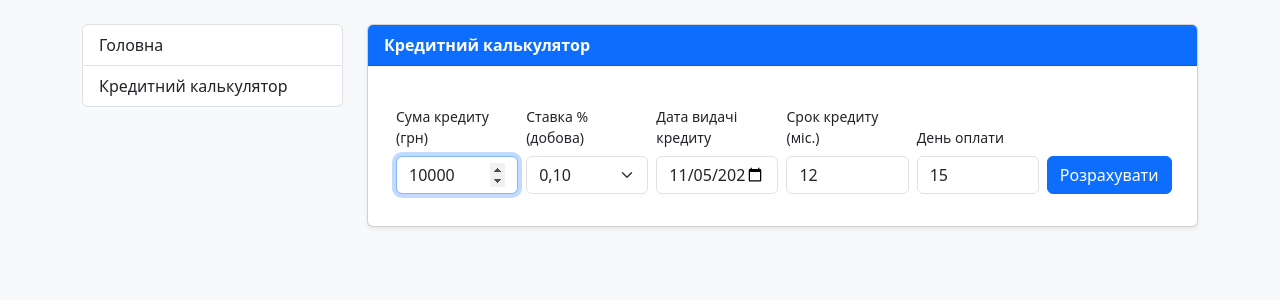
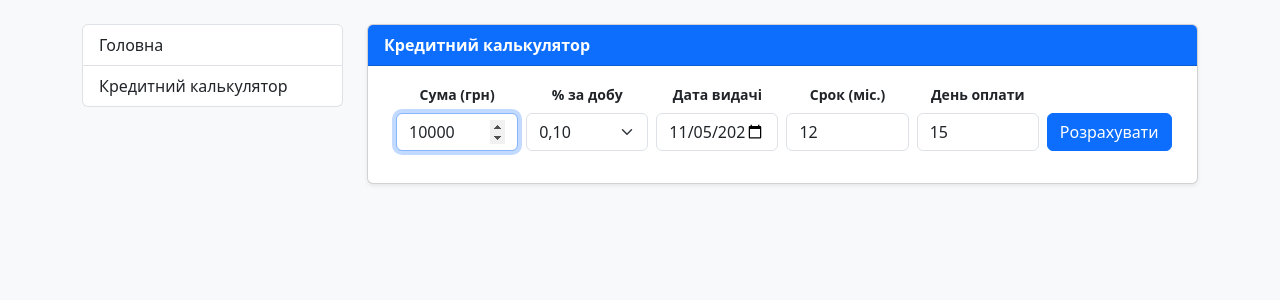
Before and after one commit to koliada1973/mysite_project, a Django app: page /calculator/ in a window 1280 px wide. Shown: the part 56-356 px from the top of the page. Run offline with Django 5.2, Linux system fonts and the light colour scheme.

Commit message:
Незначні правки

```diff
--- a/mysite/credit_calculator/forms.py
+++ b/mysite/credit_calculator/forms.py
@@ -4,13 +4,13 @@ from datetime import date
 
 class CalculatorForm(forms.Form):
     start_date = forms.DateField(
-        label="Дата видачі кредиту",
+        label="Дата видачі",
         input_formats=["%Y-%m-%d"],
         initial=date.today,
         widget=forms.DateInput(attrs={"type": "date", "class": "form-control"}))
 
     srok = forms.IntegerField(
-        label="Срок кредиту (міс.)",
+        label="Срок (міс.)",
         initial=12,
         widget=forms.NumberInput(attrs={"class": "form-control"}))
 
@@ -34,14 +34,14 @@ class CalculatorForm(forms.Form):
         (0.15, "0,15"),
     ]
     percent = forms.ChoiceField(
-        label="Ставка % (добова)",
+        label="% за добу",
         choices=PERCENT_CHOICES,
         initial=0.10,
         # help_text="Виберіть добову % ставку",
         widget=forms.Select(attrs={"class": "form-select"}))
 
     credit_sum = forms.FloatField(
-            label="Сума кредиту (грн)",
+            label="Сума (грн)",
             initial=10000,
             widget=forms.NumberInput(attrs={"class": "form-control", "step": "0.01", 'autofocus': True}))
 
--- a/mysite/credit_calculator/templates/credit_calculator/calculator.html
+++ b/mysite/credit_calculator/templates/credit_calculator/calculator.html
@@ -6,53 +6,53 @@
             <strong>Кредитний калькулятор</strong>
         </div>
         <div class="card-body">
-            <div class="container mt-4">
+            <div class="container mt-0">
                 <form method="post" novalidate>
                     {% csrf_token %}
 
                     <div class="row g-2 align-items-end">
 
-                        <div class="col-md-2">
+                        <div class="col-md-2 text-center">
                             <div class="mb-3">
-                                <label for="{{ form.credit_sum.id_for_label }}" class="form-label small">{{ form.credit_sum.label }}</label>
+                                <label for="{{ form.credit_sum.id_for_label }}" class="form-label small fw-bold text-center">{{ form.credit_sum.label }}</label>
                                 {{ form.credit_sum }}
                                 {% for error in form.credit_sum.errors %}<div class="alert alert-danger p-1 mt-1 small">{{ error }}</div>{% endfor %}
                             </div>
                         </div>
 
-                        <div class="col-md-2">
+                        <div class="col-md-2 text-center">
                             <div class="mb-3">
-                                <label for="{{ form.percent.id_for_label }}" class="form-label small">{{ form.percent.label }}</label>
+                                <label for="{{ form.percent.id_for_label }}" class="form-label small fw-bold text-center">{{ form.percent.label }}</label>
                                 {{ form.percent }}
                                 {% for error in form.percent.errors %}<div class="alert alert-danger p-1 mt-1 small">{{ error }}</div>{% endfor %}
                             </div>
                         </div>
 
-                        <div class="col-md-2">
+                        <div class="col-md-2 text-center">
                             <div class="mb-3">
-                                <label for="{{ form.start_date.id_for_label }}" class="form-label small">{{ form.start_date.label }}</label>
+                                <label for="{{ form.start_date.id_for_label }}" class="form-label small fw-bold text-center">{{ form.start_date.label }}</label>
                                 {{ form.start_date }}
                                 {% for error in form.start_date.errors %}<div class="alert alert-danger p-1 mt-1 small">{{ error }}</div>{% endfor %}
                             </div>
                         </div>
 
-                        <div class="col-md-2">
+                        <div class="col-md-2 text-center">
                             <div class="mb-3">
-                                <label for="{{ form.srok.id_for_label }}" class="form-label small">{{ form.srok.label }}</label>
+                                <label for="{{ form.srok.id_for_label }}" class="form-label small fw-bold text-center">{{ form.srok.label }}</label>
                                 {{ form.srok }}
                                 {% for error in form.srok.errors %}<div class="alert alert-danger p-1 mt-1 small">{{ error }}</div>{% endfor %}
                             </div>
                         </div>
 
-                        <div class="col-md-2">
+                        <div class="col-md-2 text-center">
                             <div class="mb-3">
-                                <label for="{{ form.day_of_pay.id_for_label }}" class="form-label small">{{ form.day_of_pay.label }}</label>
+                                <label for="{{ form.day_of_pay.id_for_label }}" class="form-label small fw-bold text-center">{{ form.day_of_pay.label }}</label>
                                 {{ form.day_of_pay }}
                                 {% for error in form.day_of_pay.errors %}<div class="alert alert-danger p-1 mt-1 small">{{ error }}</div>{% endfor %}
                             </div>
                         </div>
 
-                        <div class="col-md-2">
+                        <div class="col-md-2 text-center">
                             <div class="mb-3">
                                 <div class="col-12 text-center">
                                     <button type="submit" class="btn btn-primary mt-2">Розрахувати</button>
@@ -64,7 +64,16 @@
 
                 {% if grafik %}
                 <hr>
-                    <h4>Результат розрахунку:</h4>
+{#                    <h5>Результат розрахунку:</h5>#}
+{#                    <p>Плановий платіж:<strong> {{ plan_pay }}</strong> грн.  Переплата: <strong> {{ pereplata }} </strong> грн.</p>#}
+                    <div class="d-flex align-items-center mb-3">
+                        <h5 class="mb-0 me-4">Результат розрахунку:</h5>
+                        <p class="mb-0">
+                            Плановий платіж: <strong> {{ plan_pay }}</strong> грн. &nbsp;&nbsp;
+                            Переплата: <strong> {{ pereplata }} </strong> грн.
+                        </p>
+                    </div>
+
                     <div class="table-responsive" style="max-height: 380px; overflow-y: scroll;">
                         <table class="table table-bordered table-hover">
                             <thead class="table-primary">
@@ -94,8 +103,6 @@
                             </tbody>
                         </table>
                     </div>
-
-
                 {% endif %}
             </div>
         </div>
--- a/mysite/credit_calculator/views.py
+++ b/mysite/credit_calculator/views.py
@@ -27,12 +27,14 @@ class CalculatorView(View):
             credit_sum = form.cleaned_data['credit_sum']
             day_of_pay = form.cleaned_data['day_of_pay']
 
-            plan_pay, grafik = rozrahunok_plan_pay(credit_sum, percent, srok, start_date, day_of_pay)
+            plan_pay, grafik, total_pays_sum, pereplata = rozrahunok_plan_pay(credit_sum, percent, srok, start_date, day_of_pay)
 
             context = {
                 'form': form,
                 'plan_pay': plan_pay,
                 'grafik': grafik,
+                'total_pays_sum': total_pays_sum,
+                'pereplata': pereplata,
             }
 
             return render(request, self.template_name, context)
--- a/mysite/credit_system/templates/credit_system/all_clients.html
+++ b/mysite/credit_system/templates/credit_system/all_clients.html
@@ -12,7 +12,7 @@
             {% if clients %}
                 <div class="table-responsive" style="max-height: 300px; overflow-y: scroll;">
                     <table class="table table-bordered table-hover">
-                        <thead class="table-primary">
+                        <thead class="table-primary text-center">
                             <tr>
                                 <th>ПІБ</th>
                                 <th>ІПН</th>
--- a/mysite/credit_system/templates/credit_system/all_credits.html
+++ b/mysite/credit_system/templates/credit_system/all_credits.html
@@ -7,12 +7,12 @@
         <div class="card-body">
             {% if credits %}
                 <table class="table table-bordered table-hover">
-                    <thead class="table-primary">
+                    <thead class="table-primary text-center">
                         <tr>
                             <th>Користувач</th>
-                            <th>Номер</th>
+                            <th>Кредит</th>
                             <th>Сума</th>
-                            <th>Відсоток</th>
+                            <th>Ставка, %</th>
                             <th>Дата видачі</th>
                             <th>Залишок</th>
                             <th>Статус</th>
--- a/mysite/credit_system/templates/credit_system/credit_detail.html
+++ b/mysite/credit_system/templates/credit_system/credit_detail.html
@@ -13,7 +13,7 @@
 
             <div class="table-responsive mb-4">
                 <table class="table table-bordered table-hover">
-                    <thead class="table-primary">
+                    <thead class="table-primary text-center">
                         <tr>
                             <th>Дата видачі</th>
                             <th>Срок кредиту, міс.</th>
@@ -46,7 +46,7 @@
 
             <div class="table-responsive" style="max-height: 300px; overflow-y: scroll;">
                 <table class="table table-bordered table-hover">
-                    <thead class="table-primary">
+                    <thead class="table-primary text-center">
                         <tr>
                             <th>Дата</th>
                             <th>Платіж</th>
```
Also changed, not shown: mysite/credit_calculator/plan_pay.py (+5 -2 lines), mysite/db.sqlite3.
